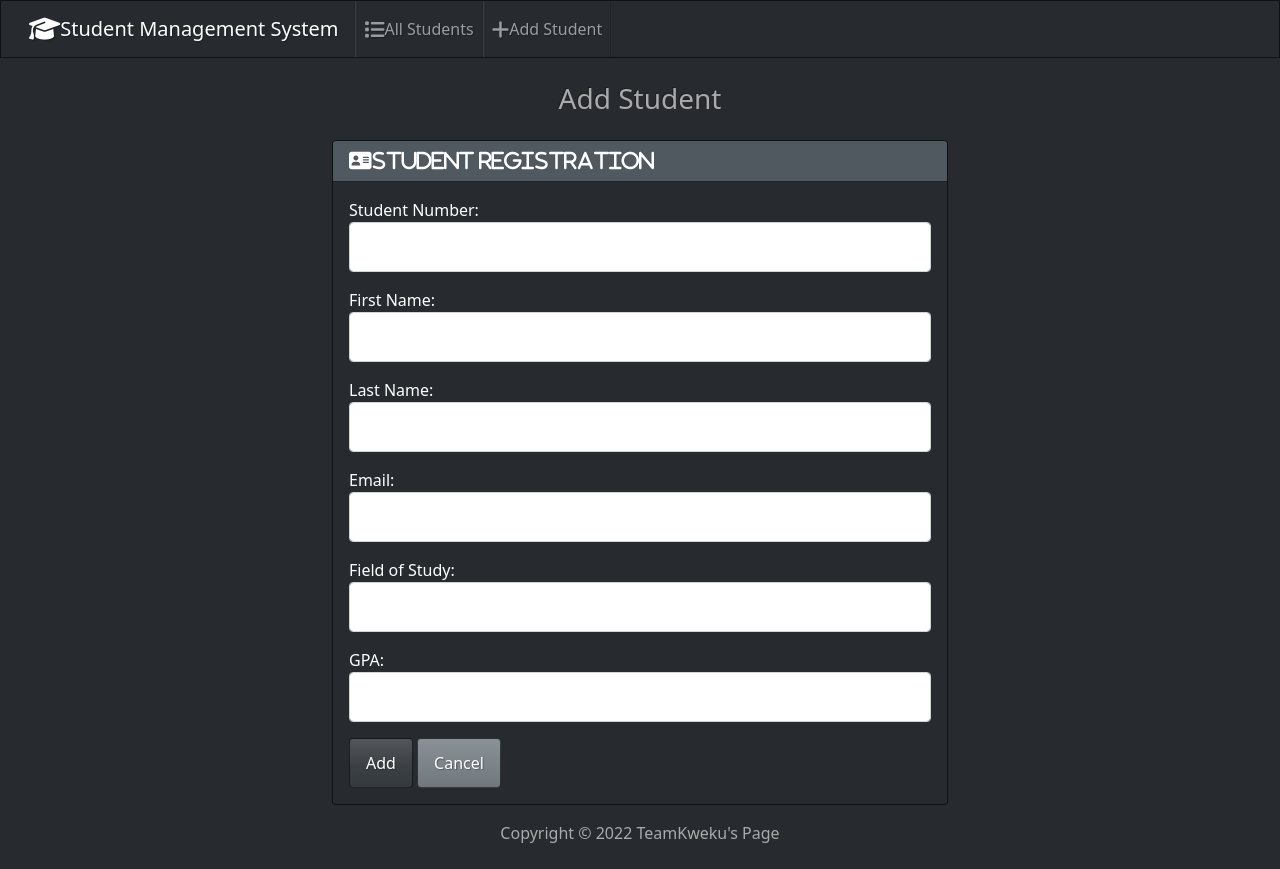
After one commit to TeamKweku/Student-Management-System, a Django app: page /student/add/ in a window 1280 px wide. The commit adds this page. Run offline with Django 4.2, Linux system fonts and the light colour scheme; some libraries are stand-ins or nearby versions.

Commit message:
Building the Adding functionality in CRUD

```diff
--- /dev/null
+++ b/student/templates/students/add_student.html
@@ -0,0 +1,29 @@
+{% extends 'students/base.html' %}
+
+{% block content %}
+    <h3 class="text-center m-4">Add Student</h3>
+    {% if success %}
+    <div class="alert alert-success" role="alert">
+        The new student was added successfully
+        <a href="{% url 'index' %}" class="alert-link">Go to Home Page</a>
+    </div>
+    {% else %}
+    <div class="row justify-content-center">
+        <div class="col-6">
+            <div class="card text-white bg-dark mb-3">
+                <div class="card-header">
+                    <i class="fa-solid fa-address-card fa-lg">Student Registration</i>
+                </div>
+                <div class="card-body">
+                    <form action="{% url 'add-student' %}" method="POST">
+                        {% csrf_token %}
+                        {{form.as_p}}
+                    </form>
+                    <button type="submit" class="btn btn-primary">Add</button>
+                    <a href="{% url 'index' %}" class="btn btn-secondary">Cancel</a>
+                </div>
+              </div>
+        </div>
+    </div>
+    {% endif %}
+{% endblock %}
--- /dev/null
+++ b/student/templates/students/base.html
@@ -0,0 +1,51 @@
+{% load static %}
+<!DOCTYPE html>
+<html lang="en">
+<head>
+    <meta charset="UTF-8">
+    <meta http-equiv="X-UA-Compatible" content="IE=edge">
+    <meta name="viewport" content="width=device-width, initial-scale=1.0">
+    <title>Student Management App</title>
+    <link rel="stylesheet" href="https://cdnjs.cloudflare.com/ajax/libs/font-awesome/6.1.1/css/all.min.css" integrity="sha512-KfkfwYDsLkIlwQp6LFnl8zNdLGxu9YAA1QvwINks4PhcElQSvqcyVLLD9aMhXd13uQjoXtEKNosOWaZqXgel0g==" crossorigin="anonymous" referrerpolicy="no-referrer" />
+    <link  href="{% static 'css/bootstrap.min.css' %}" rel="stylesheet">
+
+</head>
+<body d-flex flex-column min-vh-100>
+    <nav class="navbar navbar-expand-lg navbar-dark bg-dark">
+        <div class="container-fluid">
+          <a class="navbar-brand" href="{% url 'index' %}"><i class="fa-solid fa-graduation-cap fa-lg"></i>Student Management System</a>
+          <button class="navbar-toggler" type="button" data-bs-toggle="collapse" data-bs-target="#navbarColor02" aria-controls="navbarColor02" aria-expanded="false" aria-label="Toggle navigation">
+            <span class="navbar-toggler-icon"></span>
+          </button>
+
+          <div class="collapse navbar-collapse" id="navbarColor02">
+            <ul class="navbar-nav me-auto">
+              <li class="nav-item">
+                <a class="nav-link" href="{% url 'index' %}"><i class="fa-solid fa-list fa-lg"></i>All Students</a>
+              </li>
+              <li class="nav-item">
+                <a class="nav-link" href="{% url 'add-student' %}"><i class="fa-solid fa-plus fa-lg"></i>Add Student</a>
+              </li>
+            </ul>
+          </div>
+        </div>
+      </nav>
+      <div class="container-fluid">
+        {% block content %}
+
+        {% endblock %}
+      </div>
+
+
+
+    <footer class="mt-auto mb-4">
+        <div class="text-center">
+            <span>
+                Copyright &copy; <script>document.write(new Date().getFullYear())</script> TeamKweku's Page
+            </span>
+        </div>
+    </footer>
+    <script src="https://cdn.jsdelivr.net/npm/@popperjs/core@2.11.5/dist/umd/popper.min.js" integrity="sha384-Xe+8cL9oJa6tN/veChSP7q+mnSPaj5Bcu9mPX5F5xIGE0DVittaqT5lorf0EI7Vk" crossorigin="anonymous"></script>
+    <script src="https://cdn.jsdelivr.net/npm/bootstrap@5.2.0-beta1/dist/js/bootstrap.min.js" integrity="sha384-kjU+l4N0Yf4ZOJErLsIcvOU2qSb74wXpOhqTvwVx3OElZRweTnQ6d31fXEoRD1Jy" crossorigin="anonymous"></script>
+</body>
+</html>
--- a/student/urls.py
+++ b/student/urls.py
@@ -5,4 +5,5 @@ from . import views
 urlpatterns = [
     path('', views.index, name='index'),
     path('<int:id>/', views.view_student, name='view-student'),
+    path('add/', views.add_student, name='add-student'),
 ]
--- a/student/views.py
+++ b/student/views.py
@@ -2,6 +2,7 @@ from django.http import HttpResponseRedirect
 from django.shortcuts import render
 from django.urls import reverse
 from .models import Student
+from .forms import StudentForm
 
 # Create your views here.
 def index(request):
@@ -15,3 +16,35 @@ def index(request):
 def view_student(request, id):
     student = student.objects.get(pk=id)
     return HttpResponseRedirect(reverse('index'))
+
+def add_student(request):
+    if request.method == 'POST':
+        form = StudentForm(request.POST)
+        if form.is_valid():
+            new_student_number: form.cleaned_data['student_number']
+            new_first_name: form.cleaned_data['first_name']
+            new_last_name: form.cleaned_data['last_name']
+            new_email: form.cleaned_data['email']
+            new_field_of_study = form.cleaned_data['field_of_study']
+            new_gpa = form.cleaned_data['gpa']
+
+            new_student = Student(
+                student_number = new_student_number,
+                first_name = new_first_name,
+                last_name = new_last_name,
+                email = new_email,
+                field_of_study = new_field_of_study,
+                gpa = new_gpa
+            )
+
+            new_student.save()
+            return render(request, 'students/add_student.html', {
+                'form': StudentForm(),
+                'success': True,
+            })
+    else:
+        form = StudentForm()
+
+    return render(request, 'students/add_student.html', {
+        'form': StudentForm(),
+    })
```
Also changed, not shown: student/templates/students/index.html (+3 -45 lines).
